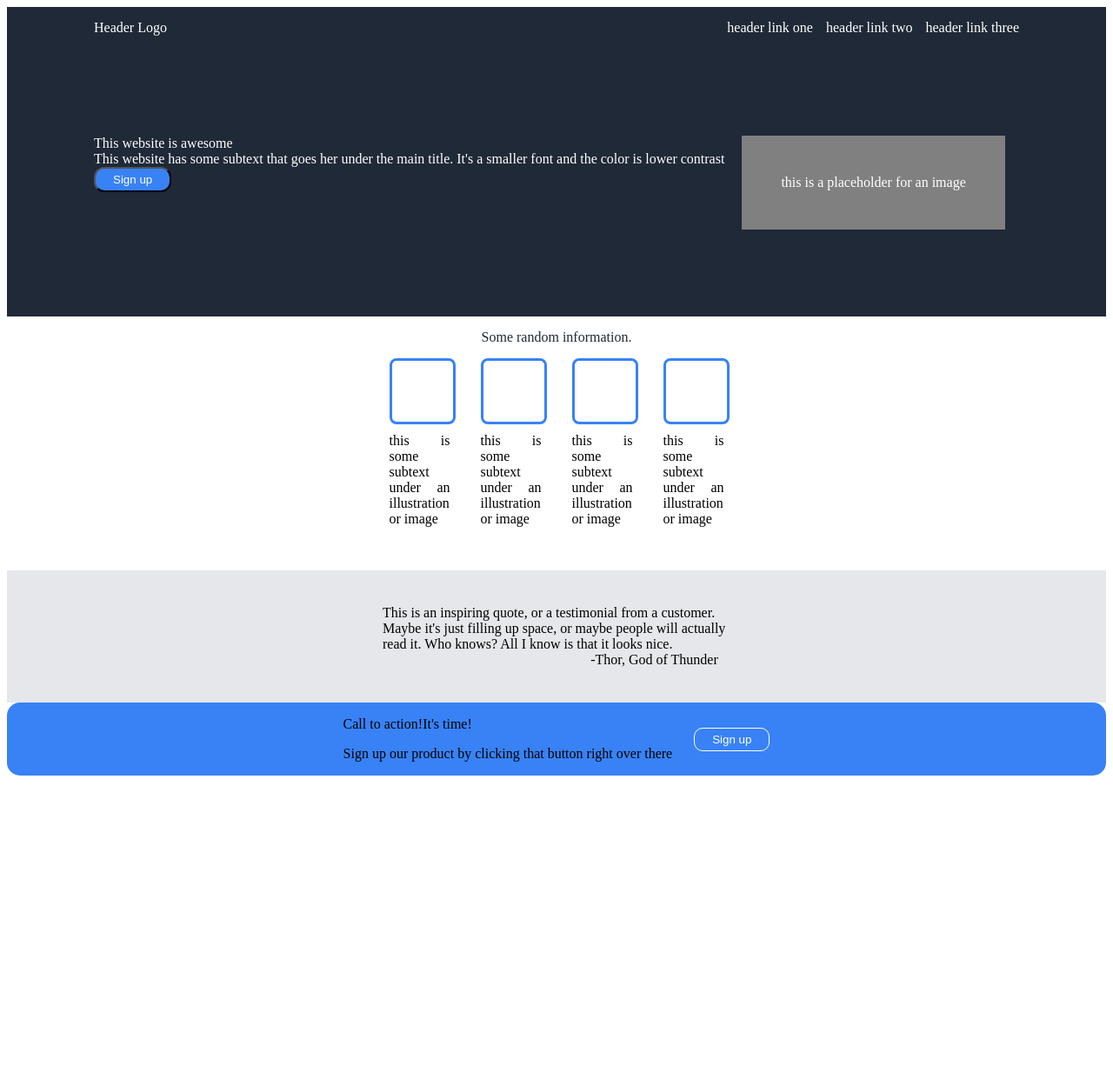
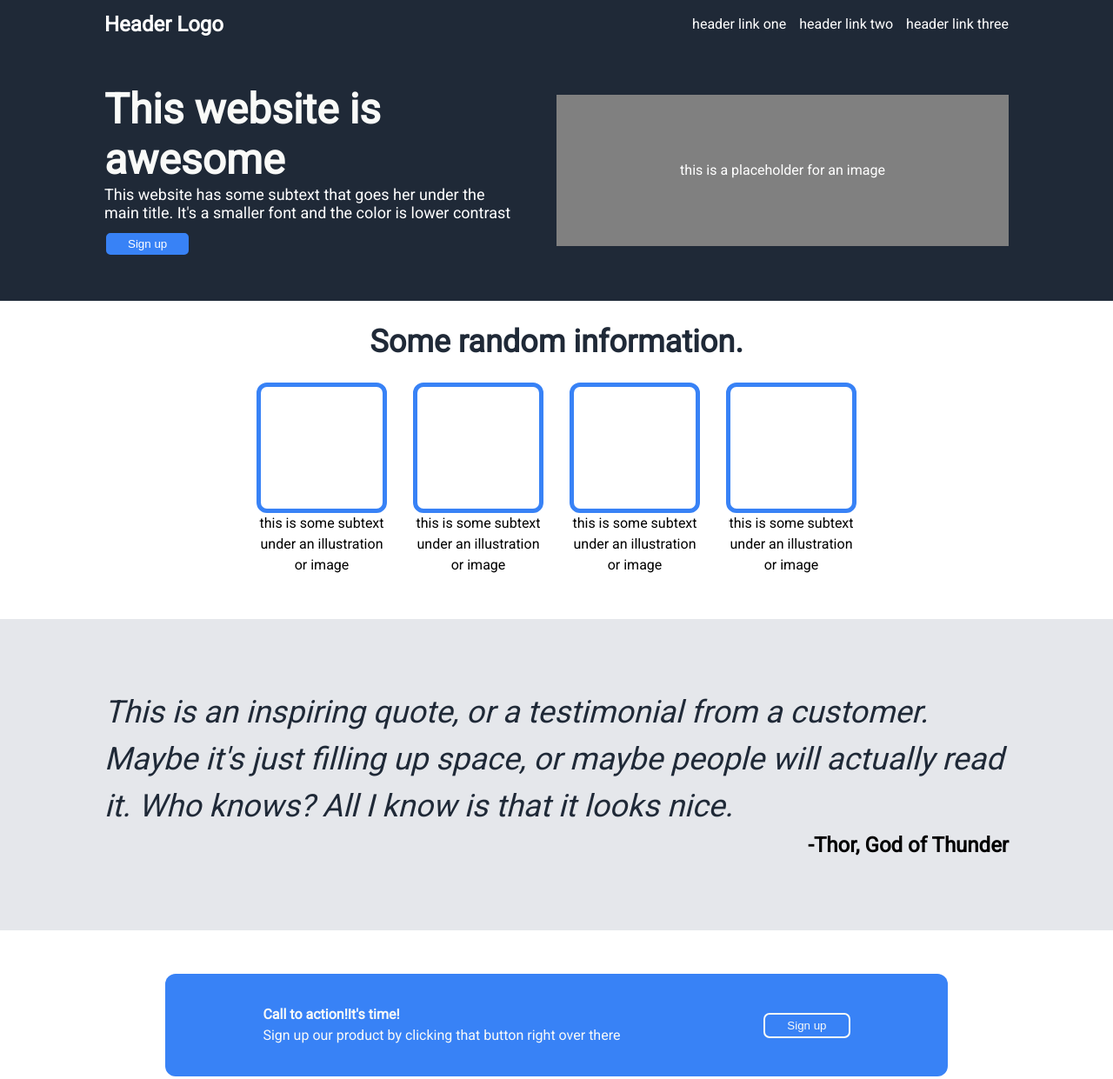
Before and after one commit to nzluis/landingpage, a plain HTML site: page index.html in a window 1280 px wide. Shown: the top 1241 px of the page at 87% size. Before the commit the page ends 900 px from the top, so only its background shows below. Drawn offline with Linux system fonts and the light colour scheme.

Commit message:
Complete style

```diff
--- a/index.html
+++ b/index.html
@@ -6,9 +6,11 @@
     <meta name="viewport" content="width=device-width, initial-scale=1.0">
     <link rel="stylesheet" href="styles.css">
     <title>Landing Page</title>
+
 </head>
 <body>
-    <div class="header">
+    <nav class="navbar">
+        <div class="container">
             <div class="logo">Header Logo</div>
             <div class="headerlink">
                 <div class="headerlink1">header link one</div>
@@ -16,20 +18,29 @@
                 <div class="headerlink3">header link three</div>
             </div>
         </div>
-    <div class="heropara">
+    </nav>
+
+    <header class="header">
+        <div class="container">
             <div class="heroleft">
-            <div class="heroheader">This website is awesome</div>
+                <h1 class="heroheader">This website is awesome</h1>
                 <div class="herotext">This website has some subtext that goes her under the main title. It's a smaller font and the color is lower contrast</div>
-            <button style="border-radius: 12px;" class="herobutton">Sign up</button>
+                <button>Sign up</button>
             </div>
             <div class="heroright">
                 <div class="image">this is a placeholder for an image</div>
             </div>
         </div>
-    <div class="information">
+    </header>
+
+    <section class="information">
+        <div class="container">
             <div>Some random information.</div>
         </div>
-    <div class="boxtext">
+    </section>
+
+    <section class="boxtext">
+        <div class="container">
             <div class="boxandtext">
                 <div class="box"></div>
                 <div class="subtext">this is some subtext under an illustration or image</div>
@@ -46,22 +57,34 @@
                 <div class="box"></div>
                 <div class="subtext">this is some subtext under an illustration or image</div>
             </div>
+        </div>
+    </section>
 
-    </div>
-
-    <div class="quotebox">
+    <section class="quotebox">
+        <div class="container">
             <div class="quote">This is an inspiring quote, or a testimonial from a customer. Maybe it's just filling up space, or maybe people will actually read it. Who knows? All I know is that it looks nice.</div>
             <div class="author">-Thor, God of Thunder</div>
         </div>
-    <div class="footer">
+    </section>
+
+    <section class="signing">
+        <div class="container">
             <div class="calling">
                 <p class="call">Call to action!It's time!</p>
                 <p class="instruction">Sign up our product by clicking that button right over there</p>
             </div>
             <div class="button">
-            <button style="border: 1px solid white; border-radius: 10px;">Sign up</button>
+                <button>Sign up</button>
             </div>
         </div>
+    </section>
+
+    <section class="footer">
+        <div class="container">
+            <p>Copyrigh &copy; The Odin Project 2021</p>
+        </div>
+    </section>
+
 
 
 
--- a/styles.css
+++ b/styles.css
@@ -1,113 +1,210 @@
-.header {
-    display: flex;
-    justify-content: space-between;
+@import url('https://fonts.googleapis.com/css2?family=Roboto&display=swap');
+
+
+* {
+    box-sizing: border-box;
+    margin: 0;
+    padding: 0;
+}
+
+body {
+    font-family: 'Roboto', sans-serif;
+    font-size: 16px;
+    line-height: 1.5;
 
 }
 
-.header,
-.heropara {
+.container {
+    max-width: 1100px;
+    margin:0 auto;
+    padding: 0 30px;
+    display: flex;
+    min-width: 900px;
+}
+
+.navbar {
+    color: #fff;
     background-color: #1F2937;
-    color: white;
-    padding: 15px;
-    padding-left: 100px;
-    padding-right: 100px;
-    padding-bottom: 100px;
+
+}
+
+.navbar .container {
+    justify-content: space-between;
+    align-items: center;
+    padding-top: 10px;
+
+}
+
+.logo {
+    font-size: 24px;
+    font-weight: bold;
 }
 
 .headerlink {
     display: flex;
     gap: 15px;
+
 }
 
-.heropara {
-    display: flex;
-    gap: 20px;
-
+.header {
+    background-color: #1F2937;
+    color: #fff;
 
 }
-.heroright {
-    flex-shrink: 0;
-    background-color: grey;
-    text-align: center;
-    padding: 45px;
+
+.header .container {
+    display: flex;
+    justify-content: space-between;
+    align-items: center;
+    min-height: 300px;
+    flex:1;
+    gap:35px;
 }
 
 .heroleft {
+    text-align: left;
+    max-width: 45%;
 
 }
 
-.image {
+.heroheader,
+.herotext {
+    line-height: 1.2;
+}
 
+.heroheader {
+    font-size: 48px;
+    font-weight:bolder;
+    color: #F9FAF8
+}
+
+.herotext {
+    font-size: 18px;
+    color: E5E7EB;
+    margin-bottom: 10px;
+}
+
+.heroright {
+    display: flex;
+    background-color: grey;
+    max-width: 50%;
+    flex: 1 0;
+    padding: 75px 0 75px 0;
+    justify-content: center;
 
 }
-.information {
-    display:flex;
-    justify-content: center;
-    color: #1F2937;
-    margin: 15px 0 15px 0;
+
+.heroleft button {
+    background-color: #3882f6;
+    color: #fff;
+    padding: 5px 25px;
+    border-radius: 7px;
+    border: 2px solid #1F2937;
+
 }
 
-.boxtext {
-    display: flex;
+.information .container {
     justify-content: center;
-    gap: 35px;
+    align-items: center;
+    font-size: 36px;
+    color: #1F2937;
+    font-weight: bolder;
+    margin-top: 20px;
+    margin-bottom: 20px;
+
+}
+
+.boxtext .container {
+    justify-content: center;
+    gap: 30px;
     margin-bottom: 50px;
+
 }
 
 .boxandtext {
-    width: 70px;
-    display: flex;
-    flex-direction: column;
-    gap: 10px;
+    width: 150px;
+    justify-content: center;
+
 }
 
 .box {
-    height: 70px;
-    width: 70px;
-    border:3px solid #3882f6;
-    border-radius: 8px;
+    border: 5px solid #3882f6;
+    width: 150px;
+    height: 150px;
+    border-radius: 8%;
 }
 
 .subtext {
-    text-align: justify;
+    text-align: center;
 }
 
 .quotebox {
-    display: flex;
-    flex-direction: column;
-    align-items: center;
-    padding: 40px 0 40px 0;
     background-color: #E5E7EB;
-
+    padding: 80px;
 
 }
 
+.quotebox .container {
+    flex-direction: column;
+    align-items: center;
+}
+
 .quote {
-    text-align:left;
-    width: 400px;
+    font-size: 36px;
+    font-style: italic;
+    color: #1F2937;
+}
+
+.author {
+    align-self: flex-end;
+    font-weight: bold;
+    font-size: 24px;
+}
+
+.signing {
+    /* margin: 150px; */
+}
+
+.signing .container {
+    background-color: #3882f6;
+    padding-top: 35px;
+    padding-bottom: 35px;
+    justify-content: space-around;
+    flex-basis: 800px;
+    max-width: 300px;
+    margin-top: 50px;
+    margin-bottom: 50px;
+    border-radius: 12px;
+    align-items: center;
+}
+
+.call,
+.instruction {
+    color:#F9FAF8;
 
 }
 
-.author {
-    align-self: center;
-    margin-left: 225px;
+.call {
+    font-weight: bold;
 }
 
+.signing .container button {
+    background-color: #3882f6;
+    border: 2px solid #F9FAF8;
+    padding: 5px 25px;
+    border-radius: 7px;
+    color: #F9FAF8;
+}
 
 .footer {
-    display: flex;
-    justify-content: center;
-    align-items: center;
-    background-color: #3882f6;
+    background-color: #1F2937;
+    color:#F9FAF8;
+    font-size: smaller;
 
-    border-radius: 15px;
-
-    gap: 25px;
 }
 
-button {
-    background-color: #3882f6;
-    color:white;
-    padding: 5px 20px 5px 20px;
+.footer .container {
+    justify-content: center;
+    padding: 15px;
 
 }
```
Lines whose indentation alone changed are shown as unchanged.
